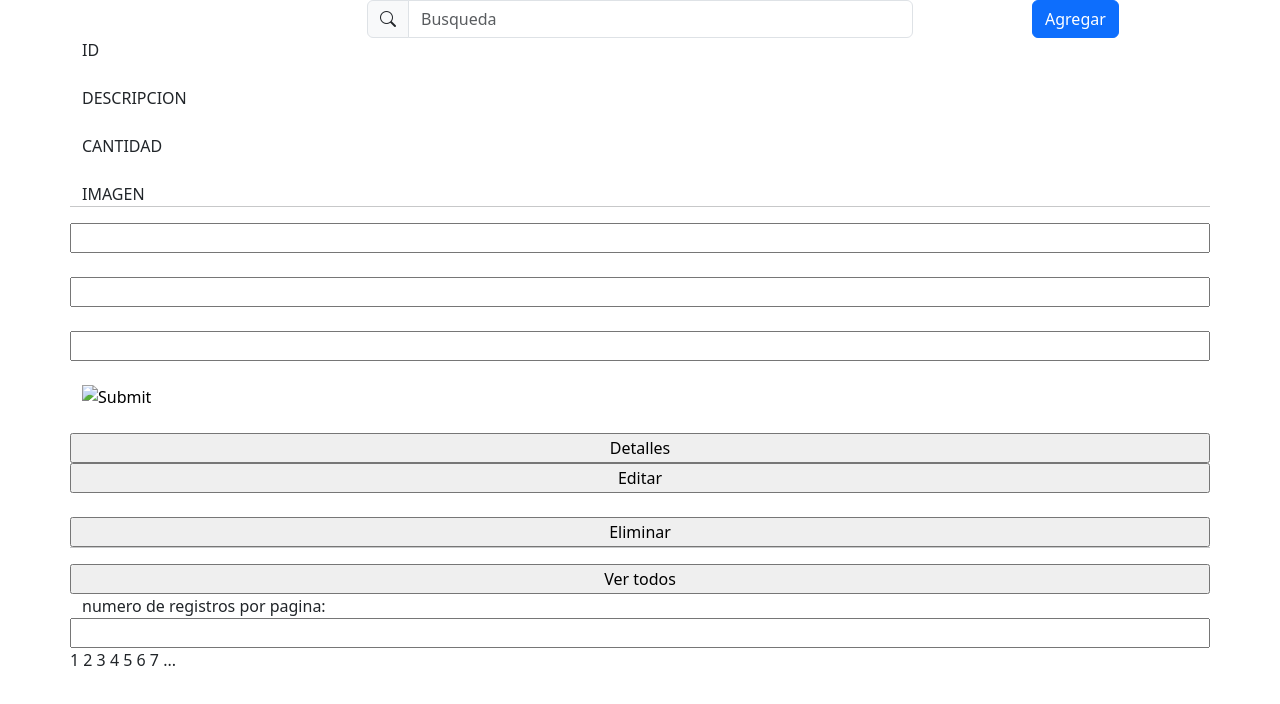
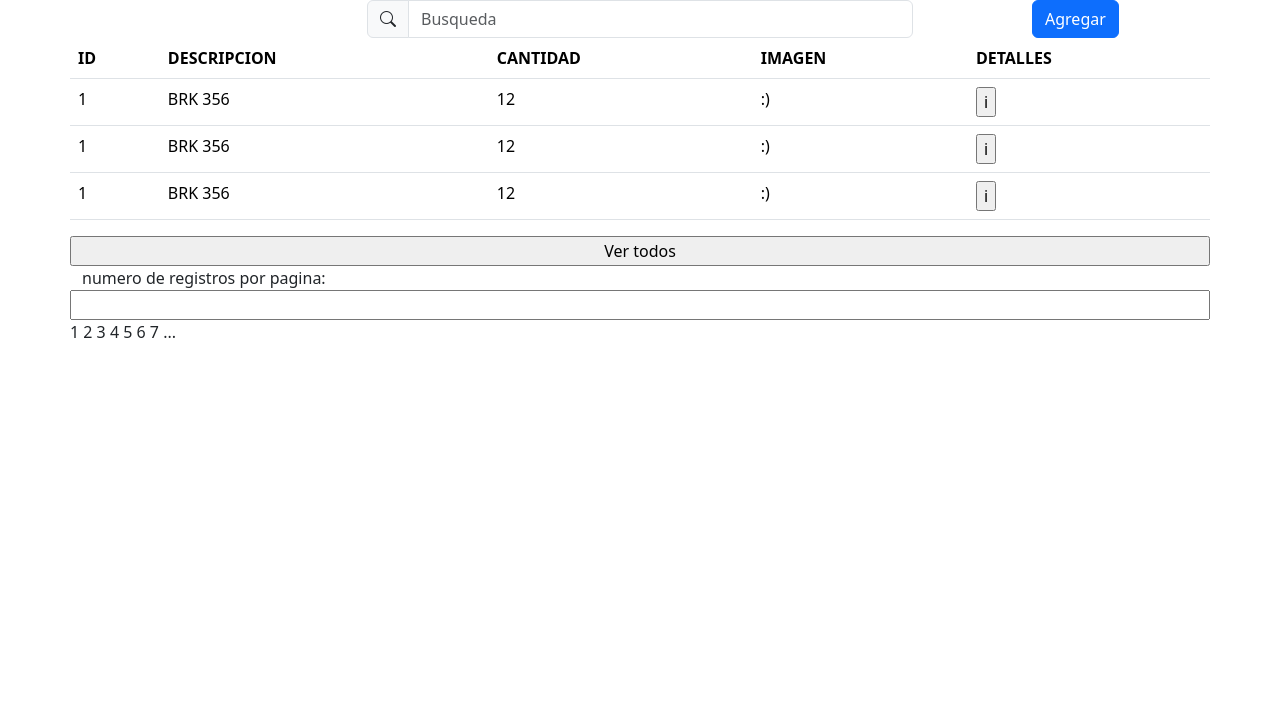
Before and after one commit to AaronBJ/DevOpsBYG, a Vue app in the folder ByGUI/: page / in a window 1280 px wide. Shown: the top 704 px of the page. Built offline with nearby package versions, Linux system fonts and the light colour scheme.

Commit message:
se agrego la vista de la tabla

```diff
--- a/ByGUI/src/Storage.vue
+++ b/ByGUI/src/Storage.vue
@@ -5,7 +5,7 @@
   <div class="container">
 
     <div class="row">
-        <div class="col-6 offset-3" >
+      <div class="col-6 offset-3">
         <div class="input-group">
           <span class="input-group-text" id="basic-addon1"><i class="bi bi-search"></i></span>
           <input class="form-control" type="search" placeholder="Busqueda" id="gsearch" name="gsearch">
@@ -17,35 +17,53 @@
       </div>
     </div>
 
-      <div class="row">
-
-        <label for="id">ID</label>
-        &nbsp;
-        <label for="desc">DESCRIPCION</label>
-        &nbsp;
-        <label for="cant">CANTIDAD</label>
-        &nbsp;
-        <label for="img">IMAGEN</label>
-        <hr>
-
-      </div>
 
     <div class="row">
+      <table class="table table-hover">
+        <thead >
+          <tr>
+            <th> ID </th>
+            <th>DESCRIPCION</th>
+            <th>CANTIDAD</th>
+            <th>IMAGEN</th>
+            <th>DETALLES</th>
+          </tr>
+        </thead>
 
-        <input type="number" id="id" name="id" />
-        &nbsp;
-        <input type="text" id="desc" name="desc" />
-        &nbsp;
-        <input type="number" id="cant" name="cant" />
-        &nbsp;
-        <input type="image" />
-        &nbsp;
-        <input type="button" value="Detalles" />
-        <br />
-        <input type="button" value="Editar" />
-        &nbsp;
-        <input type="button" value="Eliminar" />
-        <hr />
+        <tbody>
+          <tr>
+            <td> 1 </td>
+            <td> BRK 356 </td>
+            <td> 12 </td>
+            <td> :) </td>
+            <td>
+              <input type="button" value="i" />
+            </td>
+          </tr>
+
+          <tr>
+            <td> 1 </td>
+            <td> BRK 356 </td>
+            <td> 12 </td>
+            <td> :) </td>
+            <td>
+              <input type="button" value="i" />
+            </td>
+          </tr>
+
+          <tr>
+            <td> 1 </td>
+            <td> BRK 356 </td>
+            <td> 12 </td>
+            <td> :) </td>
+            <td>
+              <input type="button" value="i" />
+            </td>
+          </tr>
+        </tbody>
+
+      </table>
+
 
     </div>
 
```
Lines whose indentation alone changed are shown as unchanged.
